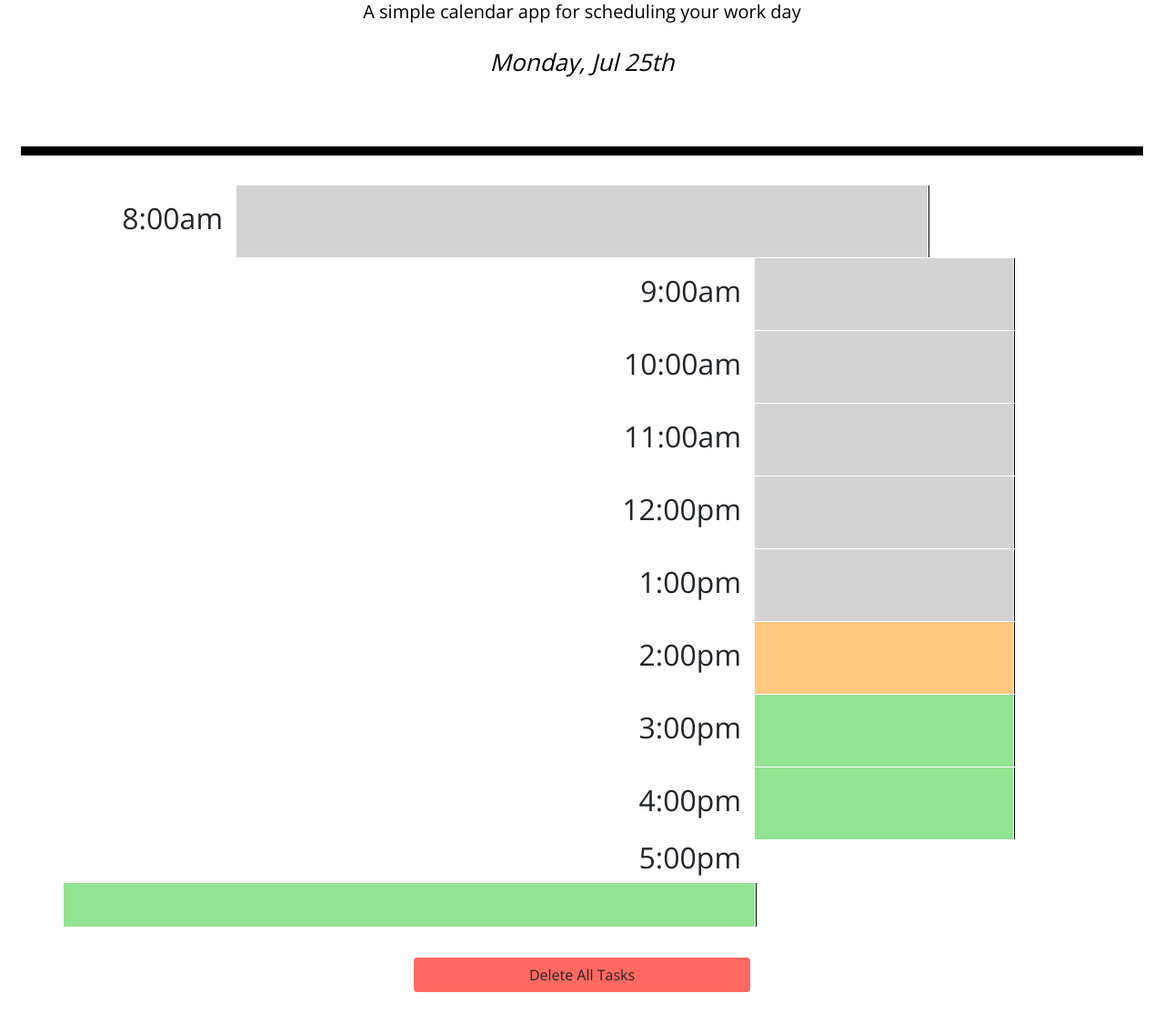
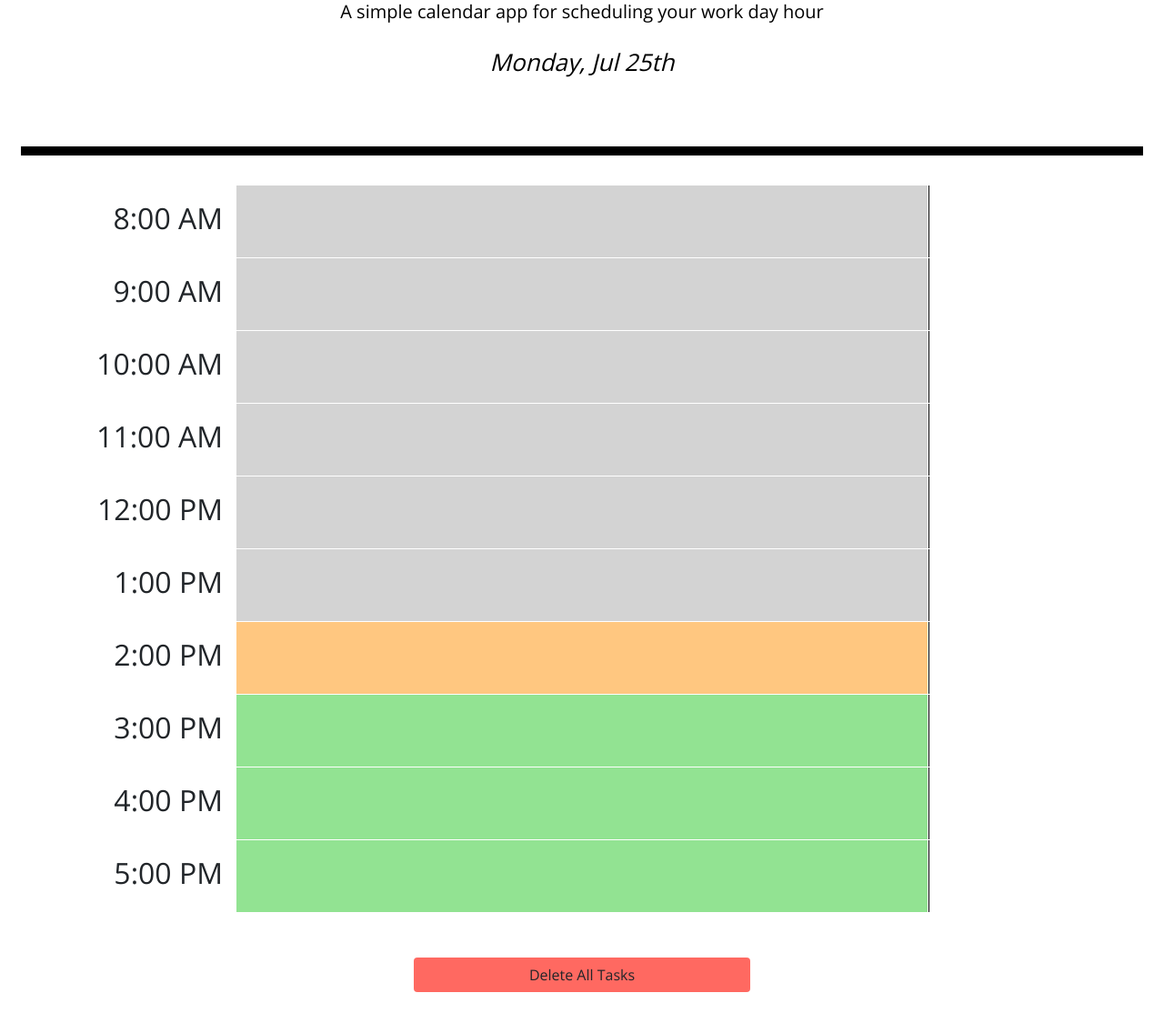
Before and after one commit to EthanDeMougin/work-day-schedulerr, a plain HTML site: page index.html in a window 1280 px wide. Shown: the part 178-1292 px from the top of the page at 91% size. Drawn offline with nearby package versions, Linux system fonts and the light colour scheme; files that its build step writes are made by us from their sources; files whose address does not match are found by name; a web font is replaced by a local one.

Commit message:
attempted fixes for multiple issues bit out of time for this project

```diff
--- a/index.html
+++ b/index.html
@@ -5,125 +5,121 @@
   <meta charset="UTF-8" />
   <meta name="viewport" content="width=device-width, initial-scale=1.0" />
   <meta http-equiv="X-UA-Compatible" content="ie=edge" />
-    <link
-      rel="stylesheet"
-      href="https://stackpath.bootstrapcdn.com/bootstrap/4.3.1/css/bootstrap.min.css"
-    />
-    <link
-      rel="stylesheet"
-      href="https://use.fontawesome.com/releases/v5.8.1/css/all.css"
-      integrity="sha384-50oBUHEmvpQ+1lW4y57PTFmhCaXp0ML5d60M1M7uH2+nqUivzIebhndOJK28anvf"
-      crossorigin="anonymous"
-    />
-    <link
-      rel="stylesheet"
-      href="https://fonts.googleapis.com/css?family=Open+Sans&display=swap"
-    />
-    <link
-      rel="stylesheet"
-      href="style.css"
-    />
-    <link
-      rel="stylesheet"
-      href="https://cdnjs.cloudflare.com/ajax/libs/open-iconic/1.1.1/font/css/open-iconic-bootstrap.min.css"
-    />
+  <link rel="stylesheet" href="https://stackpath.bootstrapcdn.com/bootstrap/4.3.1/css/bootstrap.min.css" />
+  <link rel="stylesheet" href="https://use.fontawesome.com/releases/v5.8.1/css/all.css"
+    integrity="sha384-50oBUHEmvpQ+1lW4y57PTFmhCaXp0ML5d60M1M7uH2+nqUivzIebhndOJK28anvf" crossorigin="anonymous" />
+  <link href="https://fonts.googleapis.com/css?family=Open+Sans&display=swap" rel="stylesheet" />
+  <link rel="stylesheet"
+    href="https://cdnjs.cloudflare.com/ajax/libs/open-iconic/1.1.1/font/css/open-iconic-bootstrap.min.css" />
+  <link rel="stylesheet" href="./assets/css/style.css" />
   <title>Work Day Scheduler</title>
 </head>
 
 <body>
   <header class="jumbotron">
     <h2 class="display-3">Work Day Scheduler</h2>
-      <p class="lead">A simple calendar app for scheduling your work day</p>
+    <p class="lead">A simple calendar app for scheduling your work day hour</p>
     <br>
     <p id="currentDay" class="lead"></p>
   </header>
-    <!-- Timeblocks go here -->
+
   <div class="container">
     <div class="row">
       <div class="col-2 time-of-day">
-          <h2>8:00am</h2>
+        <h2>8:00 AM</h2>
       </div>
-        <div class="col-8 to-do" id="8"><p class="display-text" id="8"></p>
+      <div class="col-8 to-do" id="8">
+        <p class="display-text" id="p-8"></p>
         <input class="form-control form-control-lg" type="text" placeholder="Enter event" id="input-form-8">
       </div>
       <div class="col-1 save-button saveBtn"><span class="oi oi-file"></span></div>
     </div>
     <div class="row">
-        <div class="col-8 time-of-day">
-          <h2>9:00am</h2>
+      <div class="col-2 time-of-day">
+        <h2>9:00 AM</h2>
       </div>
-        <div class="col to-do" id="9"><p class="display-text" id="9"></p>
+      <div class="col-8 to-do" id="9">
+        <p class="display-text" id="p-9"></p>
         <input class="form-control form-control-lg" type="text" placeholder="Enter event" id="input-form-9">
       </div>
       <div class="col-1 save-button saveBtn"><span class="oi oi-file"></span></div>
     </div>
     <div class="row">
-        <div class="col-8 time-of-day">
-          <h2>10:00am</h2>
+      <div class="col-2 time-of-day">
+        <h2>10:00 AM</h2>
       </div>
-        <div class="col to-do" id="10"><p class="display-text" id="10"></p>
+      <div class="col-8 to-do" id="10">
+        <p class="display-text" id="p-10"></p>
         <input class="form-control form-control-lg" type="text" placeholder="Enter event" id="input-form-10">
       </div>
       <div class="col-1 save-button saveBtn"><span class="oi oi-file"></span></div>
     </div>
     <div class="row">
-        <div class="col-8 time-of-day">
-          <h2>11:00am</h2>
+      <div class="col-2 time-of-day">
+        <h2>11:00 AM</h2>
       </div>
-        <div class="col to-do" id="11"><p class="display-text" id="11"></p>
+      <div class="col-8 to-do" id="11">
+        <p class="display-text" id="p-11"></p>
         <input class="form-control form-control-lg" type="text" placeholder="Enter event" id="input-form-11">
       </div>
       <div class="col-1 save-button saveBtn"><span class="oi oi-file"></span></div>
     </div>
     <div class="row">
-        <div class="col-8 time-of-day">
-          <h2>12:00pm</h2>
+      <div class="col-2 time-of-day">
+        <h2>12:00 PM</h2>
       </div>
-        <div class="col to-do" id="12"><p class="display-text" id="12"></p>
+      <div class="col-8 to-do" id="12">
+        <p class="display-text" id="p-12"></p>
         <input class="form-control form-control-lg" type="text" placeholder="Enter event" id="input-form-12">
       </div>
       <div class="col-1 save-button saveBtn"><span class="oi oi-file"></span></div>
     </div>
     <div class="row">
-        <div class="col-8 time-of-day">
-          <h2>1:00pm</h2>
+      <div class="col-2 time-of-day">
+        <h2>1:00 PM</h2>
       </div>
-        <div class="col to-do" id="13"><p class="display-text" id="13"></p>
+      <div class="col-8 to-do" id="13">
+        <p class="display-text" id="p-13"></p>
         <input class="form-control form-control-lg" type="text" placeholder="Enter event" id="input-form-13">
       </div>
       <div class="col-1 save-button saveBtn"><span class="oi oi-file"></span></div>
     </div>
     <div class="row">
-        <div class="col-8 time-of-day">
-          <h2>2:00pm</h2>
+      <div class="col-2 time-of-day">
+        <h2>2:00 PM</h2>
       </div>
-        <div class="col to-do" id="14"><p class="display-text" id="14"></p>
+      <div class="col-8 to-do" id="14">
+        <p class="display-text" id="p-14"></p>
         <input class="form-control form-control-lg" type="text" placeholder="Enter event" id="input-form-14">
       </div>
       <div class="col-1 save-button saveBtn"><span class="oi oi-file"></span></div>
     </div>
     <div class="row">
-        <div class="col-8 time-of-day">
-          <h2>3:00pm</h2>
+      <div class="col-2 time-of-day">
+        <h2>3:00 PM</h2>
       </div>
-        <div class="col to-do" id="15"><p class="display-text" id="15"></p>
-          <input class="form-control form-control-lg" type="text" placeholder="Enter event" id="input-form-15">        </div>
+      <div class="col-8 to-do" id="15">
+        <p class="display-text" id="p-15"></p>
+        <input class="form-control form-control-lg" type="text" placeholder="Enter event" id="input-form-15">
+      </div>
       <div class="col-1 save-button saveBtn"><span class="oi oi-file"></span></div>
     </div>
     <div class="row">
-        <div class="col-8 time-of-day">
-          <h2>4:00pm</h2>
+      <div class="col-2 time-of-day">
+        <h2>4:00 PM</h2>
       </div>
-        <div class="col to-do" id="16"><p class="display-text" id="16"></p>
+      <div class="col-8 to-do" id="16">
+        <p class="display-text" id="p-16"></p>
         <input class="form-control form-control-lg" type="text" placeholder="Enter event" id="input-form-16">
       </div>
       <div class="col-1 save-button saveBtn"><span class="oi oi-file"></span></div>
     </div>
     <div class="row">
-        <div class="col-8 time-of-day">
-          <h2>5:00pm</h2>
+      <div class="col-2 time-of-day">
+        <h2>5:00 PM</h2>
       </div>
-        <div class="col-8 to-do" id="17"><p class="display-text" id="17"></p>
+      <div class="col-8 to-do" id="17">
+        <p class="display-text" id="p-17"></p>
         <input class="form-control form-control-lg" type="text" placeholder="Enter event" id="input-form-17">
       </div>
       <div class="col-1 save-button saveBtn"><span class="oi oi-file"></span></div>
@@ -131,8 +127,10 @@
   </div>
 
   <div class="delete-button-container">
-      <button id="remove-tasks" class="btn btn-block btn-delete"><span class="oi oi-trash"></span> Delete All Tasks</button>
+    <button id="remove-tasks" class="btn btn-block btn-delete"><span class="oi oi-trash"></span> Delete All
+      Tasks</button>
   </div>
+
 
   <script src="https://code.jquery.com/jquery-3.4.1.min.js"></script>
   <script src="https://cdnjs.cloudflare.com/ajax/libs/moment.js/2.24.0/moment.min.js"></script>
```
Also changed, not shown: script.js (line endings or trailing spaces). Lines whose indentation alone changed are shown as unchanged.
